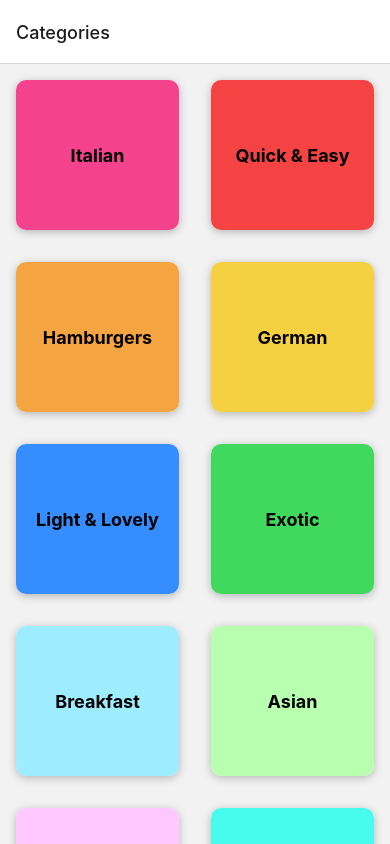
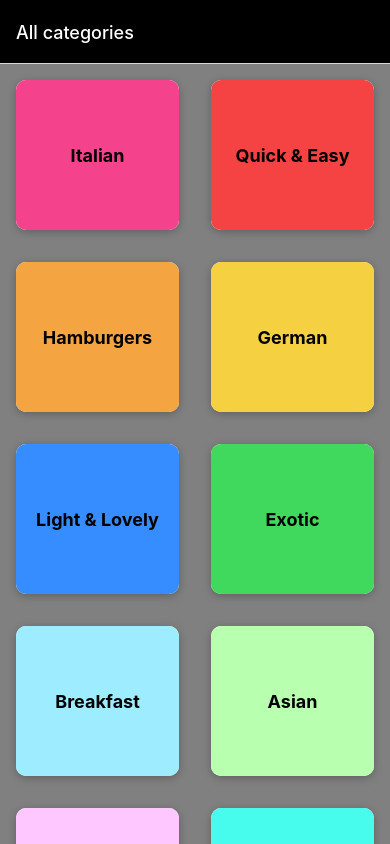
Before and after one commit to Elena-Weber/recipes, a React Native app: screen /Categories in a window 390 px wide. Built offline with nearby package versions, Linux system fonts and the light colour scheme.

Commit message:
add screens styling

```diff
--- a/App.js
+++ b/App.js
@@ -11,9 +11,25 @@ export default function App() {
     <>
       <StatusBar style="dark" />
       <NavigationContainer>
-        <Stack.Navigator>
-          <Stack.Screen name="Categories" component={CategoriesScreen} />
-          <Stack.Screen name="Meals" component={MealsScreen} />
+        <Stack.Navigator
+        // applies to all screens automatically
+          screenOptions={{
+              headerStyle: {backgroundColor: 'black'},
+              headerTintColor: 'white',
+              contentStyle: {backgroundColor: 'gray'}
+            }}
+        >
+          <Stack.Screen
+            name="Categories"
+            component={CategoriesScreen}
+            options={{
+              title: 'All categories'
+            }}
+          />
+          <Stack.Screen
+            name="Meals"
+            component={MealsScreen}
+          />
         </Stack.Navigator>
       </NavigationContainer>
     </>
--- a/components/CategoryGridTile.js
+++ b/components/CategoryGridTile.js
@@ -1,6 +1,7 @@
 import { Pressable, View, Text, StyleSheet, Platform } from "react-native";
 
 function CategoryGridTile({title, color, whenPressed}) {
+
     return (
         <View style={styles.card}>
             <Pressable
--- a/screens/MealsScreen.js
+++ b/screens/MealsScreen.js
@@ -2,7 +2,8 @@ import { View, FlatList, StyleSheet } from 'react-native';
 import Meal from '../components/Meal';
 import { MEALS } from '../data/dummy-data';
 
-function MealsScreen({ route }) {
+function MealsScreen({ route }) { // route comes with navigation
+
     const catId = route.params.categoryId;
 
     const displayedMeals = MEALS.filter((mealItem) => {
@@ -10,6 +11,7 @@ function MealsScreen({ route }) {
     });
 
     function renderMealItem(itemData) {
+
         const item = itemData.item;
 
         const mealItemProps = {
```
Also changed, not shown: components/Meal.js (+16 -5 lines). Lines whose indentation alone changed are shown as unchanged.
